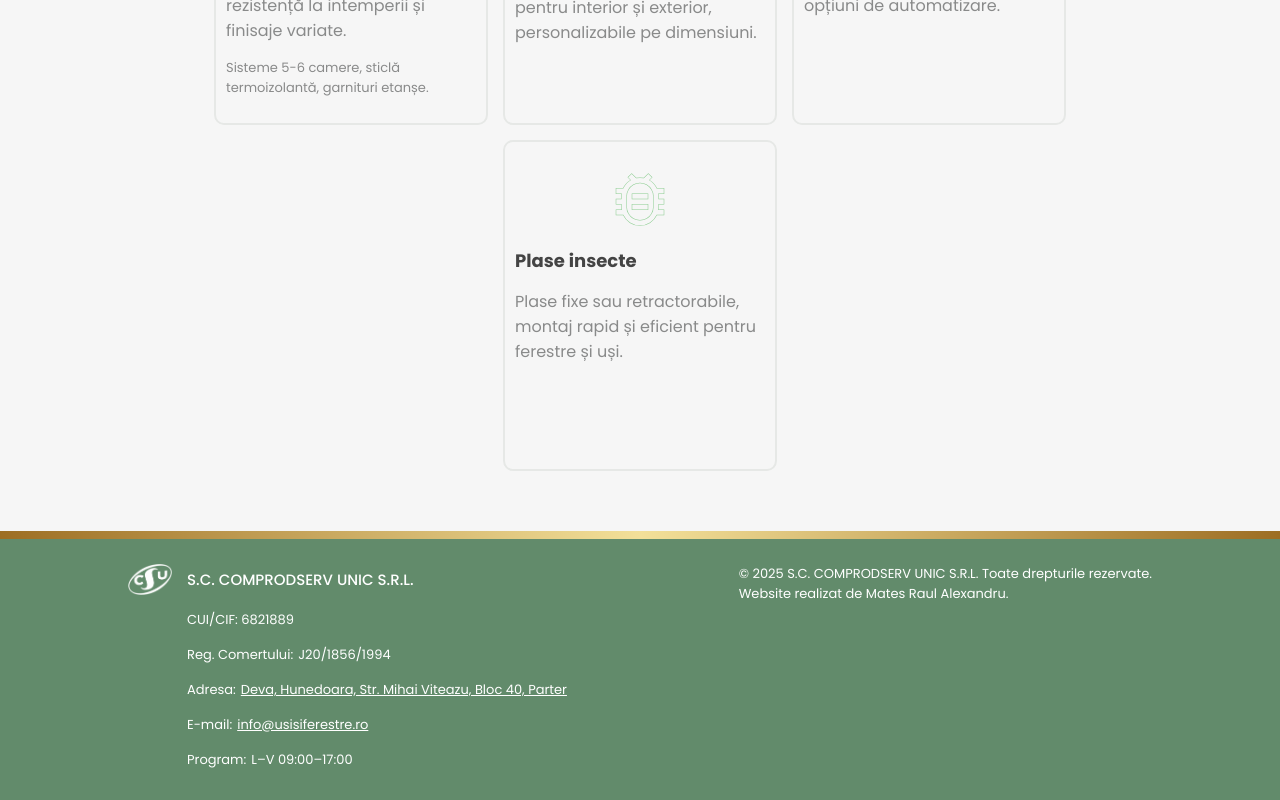
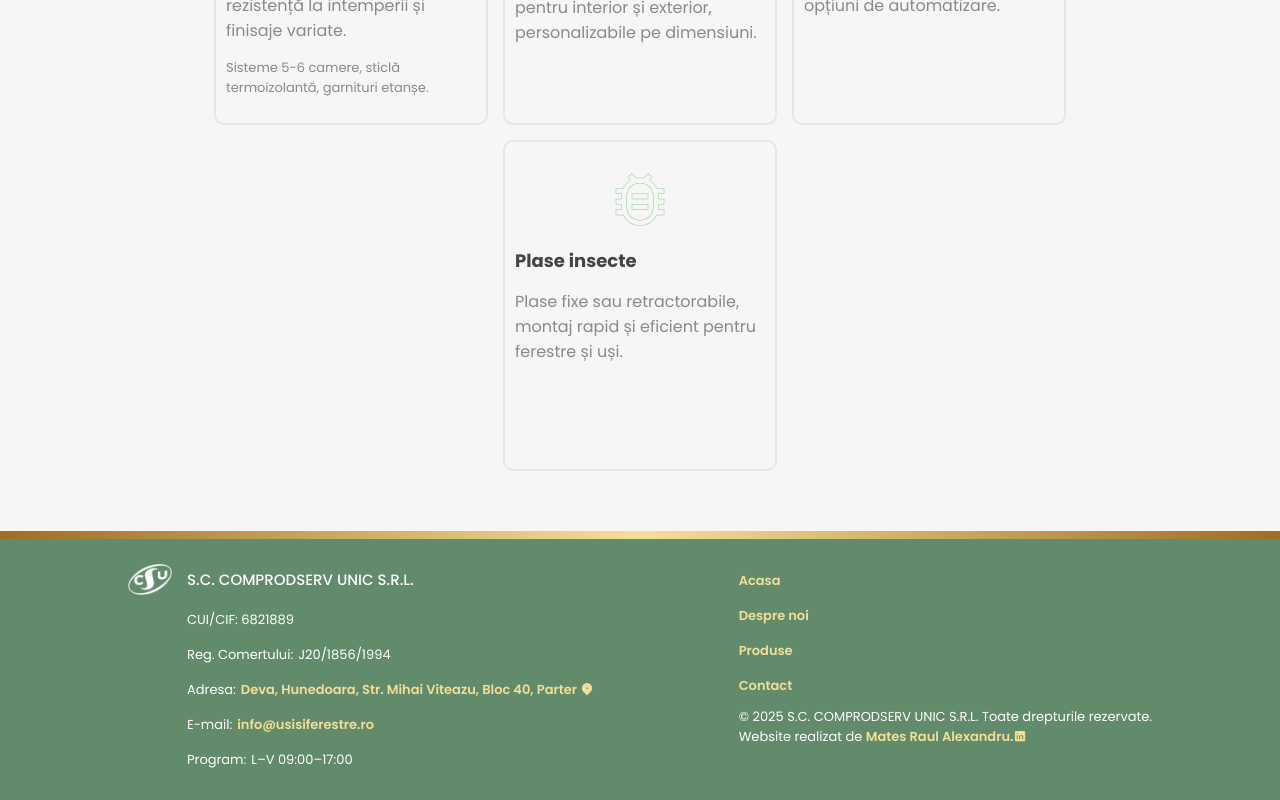
Before and after one commit to raul-mates/usi-si-ferestre, an Angular app: page /homepage in a window 1280 px wide. Shown: the part 961-1761 px from the top of the page. Built offline with nearby package versions, Linux system fonts and the light colour scheme.

Commit message:
footer varianta aproape finala

```diff
--- a/src/app/shared/components/footer/footer.html
+++ b/src/app/shared/components/footer/footer.html
@@ -13,21 +13,27 @@
         <li>
           <p>Adresa: </p>
           <a
+            class="footer-link"
             href="https://www.google.com/maps/dir/?api=1&destination=Magazin+Uși+și+Ferestre,+Bloc+40,+Str.+Mihai+Viteazu+40,+Deva+330058,+Romania"
-            style="text-decoration: underline"
-            target="_blank">Deva, Hunedoara, Str. Mihai Viteazu, Bloc 40, Parter
+            target="_blank">Deva, Hunedoara, Str. Mihai Viteazu, Bloc 40, Parter <i class="ri-map-pin-2-fill"></i>
           </a>
         </li>
         <li>
-          <p>E-mail: </p><a class="contact-info-container__email" style="text-decoration: underline" href="mailto:info@usisiferestre.ro">info@usisiferestre.ro</a>
+          <p>E-mail: </p><a class="contact-info-container__email footer-link" href="mailto:info@usisiferestre.ro">info@usisiferestre.ro</a>
         </li>
         <li><p>Program: </p>L–V 09:00–17:00</li>
       </ul>
     </section>
     <section class="footer__right-container">
+      <ul class="footer__right-container__unordered-list">
+        <li class="footer__right-container__list-item"><a class="footer-link" routerLink="/homepage">Acasa</a></li>
+        <li class="footer__right-container__list-item"><a class="footer-link" routerLink="/about-us">Despre noi</a></li>
+        <li class="footer__right-container__list-item"><a class="footer-link" routerLink="/products">Produse</a></li>
+        <li class="footer__right-container__list-item"><a class="footer-link" routerLink="/contact">Contact</a></li>
+      </ul>
       <div class="footer__right-container__copyright-developer">
         <p>&copy; {{ currentYear() }} S.C. COMPRODSERV UNIC S.R.L. Toate drepturile rezervate.</p>
-        <p>Website realizat de Mates Raul Alexandru.</p>
+        <p>Website realizat de <a href="https://www.linkedin.com/in/raul-mates-563b83194/" class="footer-link">Mates Raul Alexandru.<i class="ri-linkedin-box-fill"></i></a></p>
       </div>
     </section>
   </div>
--- a/src/app/shared/components/footer/footer.scss
+++ b/src/app/shared/components/footer/footer.scss
@@ -12,15 +12,15 @@
     justify-content: space-between;
     flex-wrap: wrap;
 
-    @media only screen and (max-width: 1440px) {
+    @media only screen and (max-width: 1570px) {
       width: 80%;
     }
 
-    @media only screen and (max-width: 1024px) {
+    @media only screen and (max-width: 1172px) {
       width: 93%;
     }
 
-    @media only screen and (max-width: 979px) {
+    @media only screen and (max-width: 1009px) {
       justify-content: center;
     }
   }
@@ -61,6 +61,15 @@
   &__right-container {
     padding: 25px 0 15px 59px;
 
+    &__unordered-list {
+      padding: 0;
+      margin-top: 3px;
+    }
+
+    &__list-item {
+      margin-bottom: 10px;
+    }
+
     &__copyright-developer {
       font-size: 13px;
 
@@ -71,3 +80,27 @@
     }
   }
 }
+
+.footer-link {
+  position: relative;
+  font-size: 13px;
+  font-weight: 600;
+  color: colors.$primary-orange-color;
+
+  &::after {
+    content: "";
+    position: absolute;
+    right: 0;
+    width: 0;
+    bottom: 0;
+    height: 2px;
+    transition: width 0.3s ease;
+    background-color: colors.$link-hover-color;
+    border-radius: 5px;
+  }
+
+  &:hover::after {
+    left: 0;
+    width: 100%;
+  }
+}
--- a/src/app/shared/components/footer/footer.ts
+++ b/src/app/shared/components/footer/footer.ts
@@ -1,8 +1,11 @@
 import {Component, signal} from '@angular/core';
+import {RouterLink} from '@angular/router';
 
 @Component({
   selector: 'app-footer',
-  imports: [],
+  imports: [
+    RouterLink
+  ],
   templateUrl: './footer.html',
   styleUrl: './footer.scss',
 })
--- a/src/assets/styles/_colors.scss
+++ b/src/assets/styles/_colors.scss
@@ -18,3 +18,5 @@ $cards-icon-color: #88cb8d;
 // borders:
 $card-color-border: #e6e8e6;
 $card-selected-color-border: #dbbc76;
+
+$link-hover-color: #d5b767;
--- a/src/styles.scss
+++ b/src/styles.scss
@@ -29,3 +29,7 @@ a, ul {
     #9d6e23 100%
   );
 }
+
+.link {
+  text-decoration: underline;
+}
```
